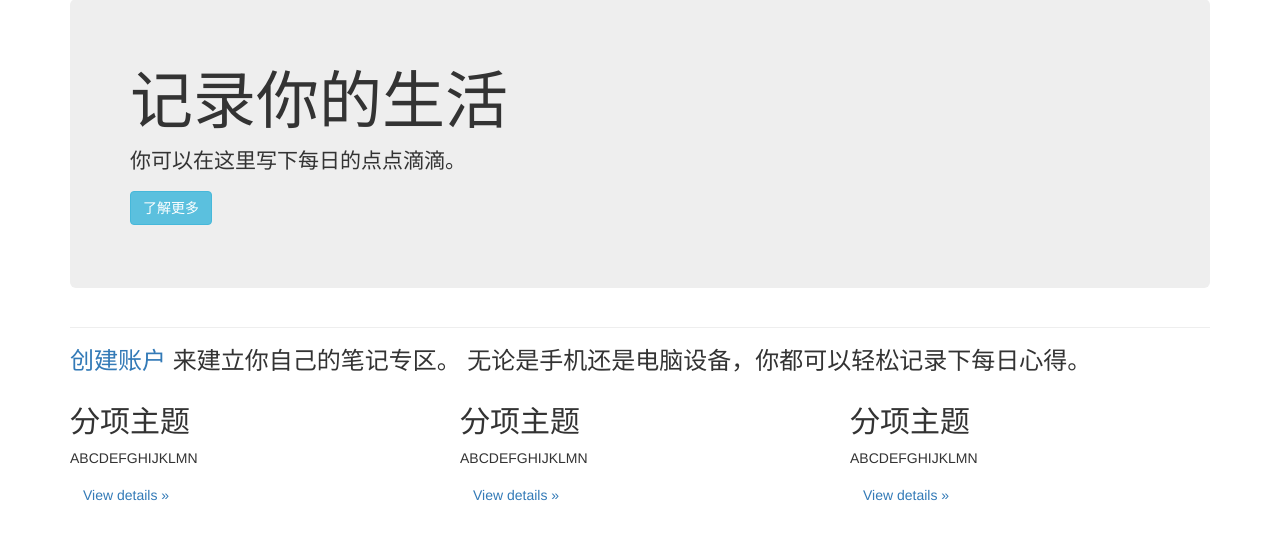
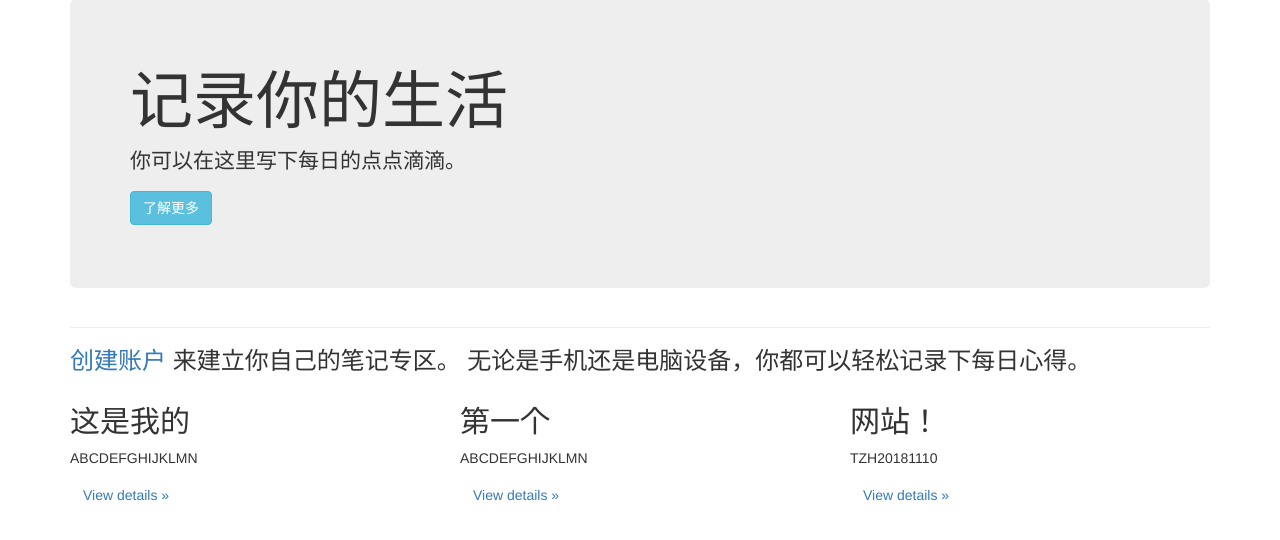
Before and after one commit to TangZhongham/Django-, a Django app: page / in a window 1280 px wide. Shown: the part 112-652 px from the top of the page. Run offline with Django 3.2, Linux system fonts and the light colour scheme; some libraries are stand-ins or nearby versions.

Commit message:
Set Debug=False for Heroku

```diff
--- a/learning_log/settings.py
+++ b/learning_log/settings.py
@@ -153,3 +153,8 @@ if cwd == '/app' or cwd[:4] == '/tmp':
     STATIC_DIRS = (
         os.path.join(BASE_DIR, 'static')
     )
+
+# 只允许heroku托管
+ALLOWED_HOSTS = ['https://tzh4lily.herokuapp.com/']
+
+DEBUG = False
--- a/learning_logs/templates/learning_logs/index.html
+++ b/learning_logs/templates/learning_logs/index.html
@@ -20,22 +20,22 @@
     </h3>
     <div class="row">
         <div class="col-md-4">
-            <h2>分项主题</h2>
+            <h2>这是我的</h2>
             <p>ABCDEFGHIJKLMN</p>
             <p>
                 <a class="btn btn-secondary" href="#" role="button">View details »</a>
             </p>
         </div>
         <div class="col-md-4">
-            <h2>分项主题</h2>
+            <h2>第一个</h2>
             <p>ABCDEFGHIJKLMN</p>
             <p>
                 <a class="btn btn-secondary" href="#" role="button">View details »</a>
             </p>
         </div>
         <div class="col-md-4">
-            <h2>分项主题</h2>
-            <p>ABCDEFGHIJKLMN</p>
+            <h2>网站！</h2>
+            <p>TZH20181110</p>
             <p>
                 <a class="btn btn-secondary" href="#" role="button">View details »</a>
             </p>
```
